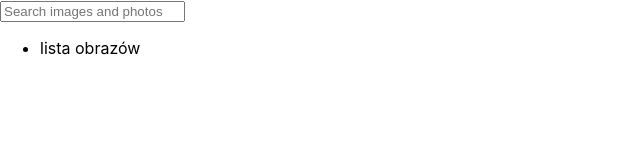
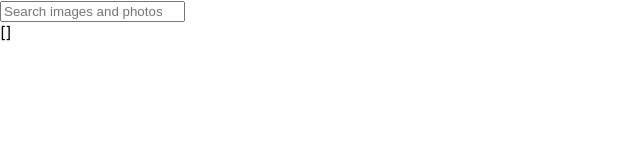
Before and after one commit to brzozanet/goit-react-hw-03-image-finder, a React (Create React App) app: page / in a window 1280 px wide. Shown: the top 160 px of the page, without its empty margins (0-640 px from the left). Built offline with nearby package versions, Linux system fonts and the light colour scheme.

Commit message:
Create ImageGallery

```diff
--- a/src/components/App.jsx
+++ b/src/components/App.jsx
@@ -6,22 +6,32 @@ import { Searchbar } from "./Searchbar/Searchbar";
 import { getPhotos } from "../services/pixabayAPI";
 
 export class App extends Component {
+  state = {
+    photos: [],
+  };
   // constructor(props) {
-  //   super(props)
+  //   super(props);
   //   this.handleSearch = this.handleSearch.bind(this);
   // }
 
   handleSearch = async query => {
-    const photos = await getPhotos(query);
-    console.log(query);
-    console.log(photos);
+    try {
+      const photos = await getPhotos(query);
+      this.setState({
+        photos,
+      });
+      console.log(query);
+      console.log(photos);
+    } catch (error) {
+      console.error(`Wystąpił błąd: ${error}`);
+    }
   };
 
   render() {
     return (
       <>
         <Searchbar handleSearch={this.handleSearch} />
-        <ImageGallery />
+        <ImageGallery data={this.state.photos} />
       </>
     );
   }
--- a/src/components/ImageGallery/ImageGallery.jsx
+++ b/src/components/ImageGallery/ImageGallery.jsx
@@ -1,9 +1,16 @@
-import css from "./ImageGallery.module.css";
+// import css from "./ImageGallery.module.css";
+import { Component } from "react";
 
-export const ImageGallery = () => {
-  return (
-    <ul className={css.gallery}>
-      <li>lista obrazów</li>
-    </ul>
-  );
-};
+// export const ImageGallery = () => {
+//   return (
+//     <ul className={css.gallery}>
+//       <li>{JSON.stringify(this.props.data)}</li>
+//     </ul>
+//   );
+// };
+
+export class ImageGallery extends Component {
+  render() {
+    return <div>{JSON.stringify(this.props.data)}</div>;
+  }
+}
--- a/src/services/pixabayAPI.js
+++ b/src/services/pixabayAPI.js
@@ -8,5 +8,5 @@ const IMG_PER_PAGE = 12;
 export const getPhotos = async query => {
   const url = `${BASE_URL}?q=${query}&key=${API_KEY}&page=${PAGE}&per_page=${IMG_PER_PAGE}`;
   const response = await axios.get(url);
-  return response.hits;
+  return response.data.hits;
 };
```
